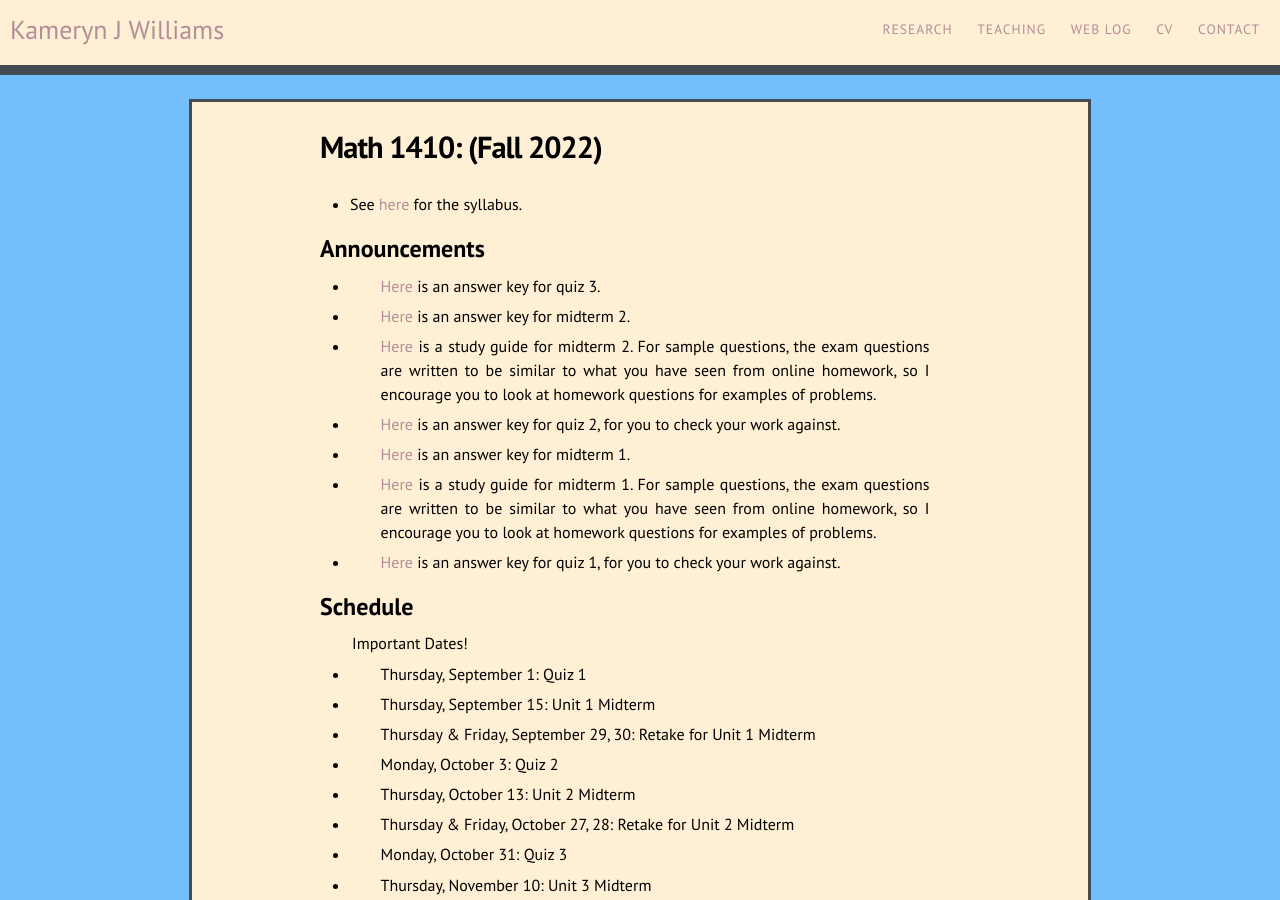
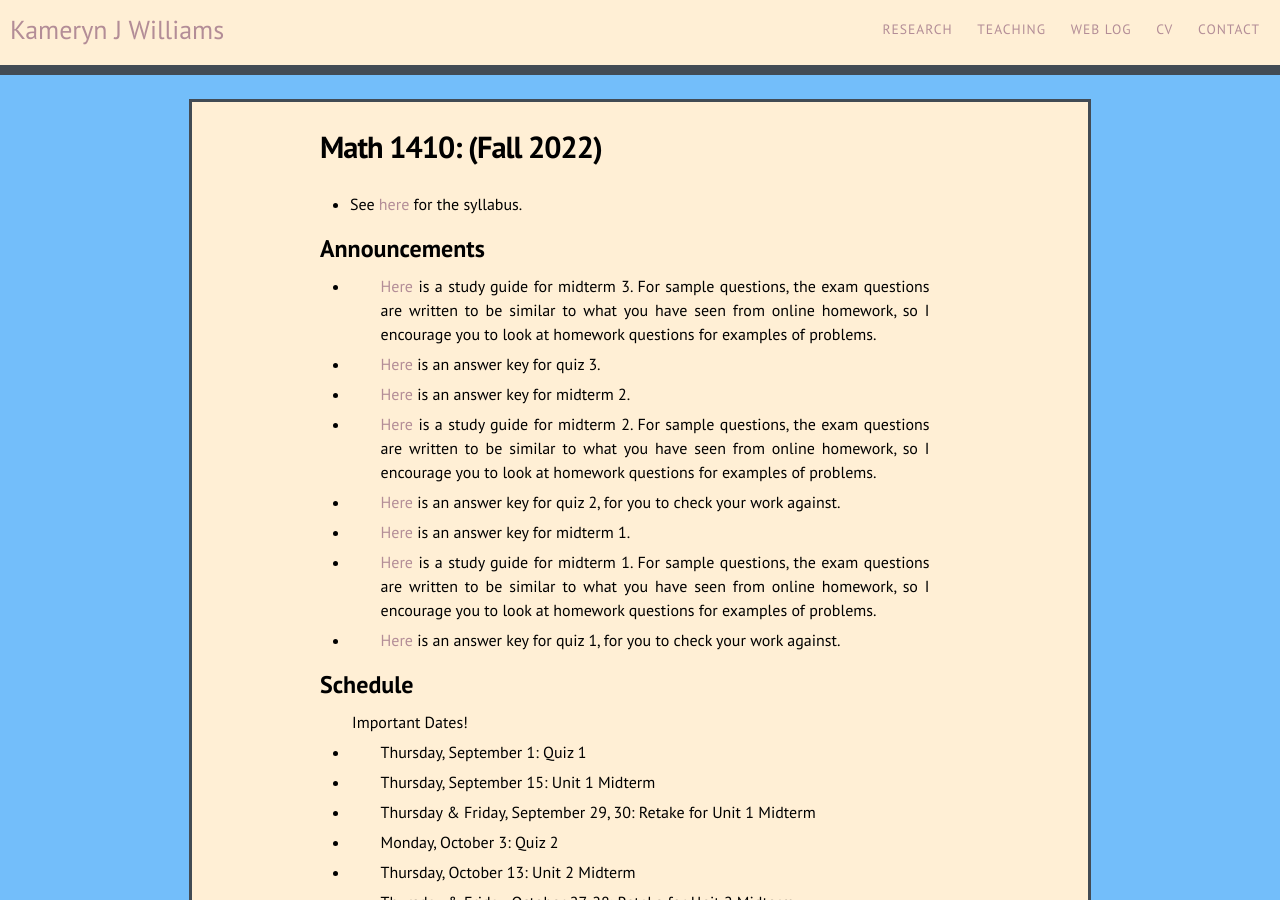
Before and after one commit to kamerynjw/kamerynjw.github.io, a Jekyll site: the page built from teaching/2022/math1410.md, in a window 1280 px wide and 900 px high. Built offline with Jekyll 4.4.1, drawn with Linux system fonts in a browser that asks for light colours; nearby versions of some CDN libraries.

Commit message:
new study guide here

```diff
--- a/teaching/2022/math1410.md
+++ b/teaching/2022/math1410.md
@@ -10,6 +10,8 @@
 
 Announcements
 -------------
+
+* [Here]({{ page.url }}sg3.pdf) is a study guide for midterm 3. For sample questions, the exam questions are written to be similar to what you have seen from online homework, so I encourage you to look at homework questions for examples of problems.
 
 * [Here]({{ page.url }}q3answers.pdf) is an answer key for quiz 3.
 
```
Also changed, not shown: 1 other file.
